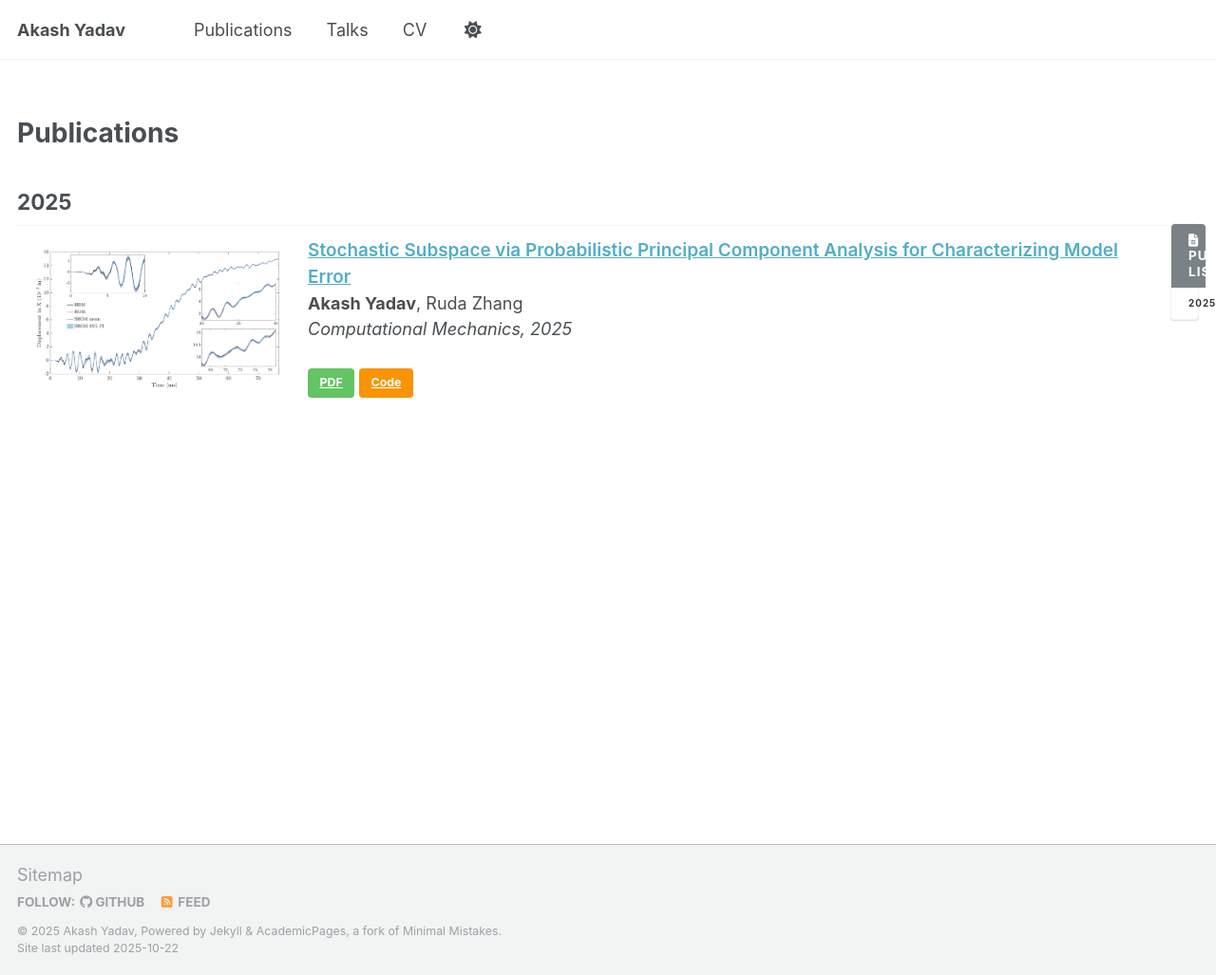
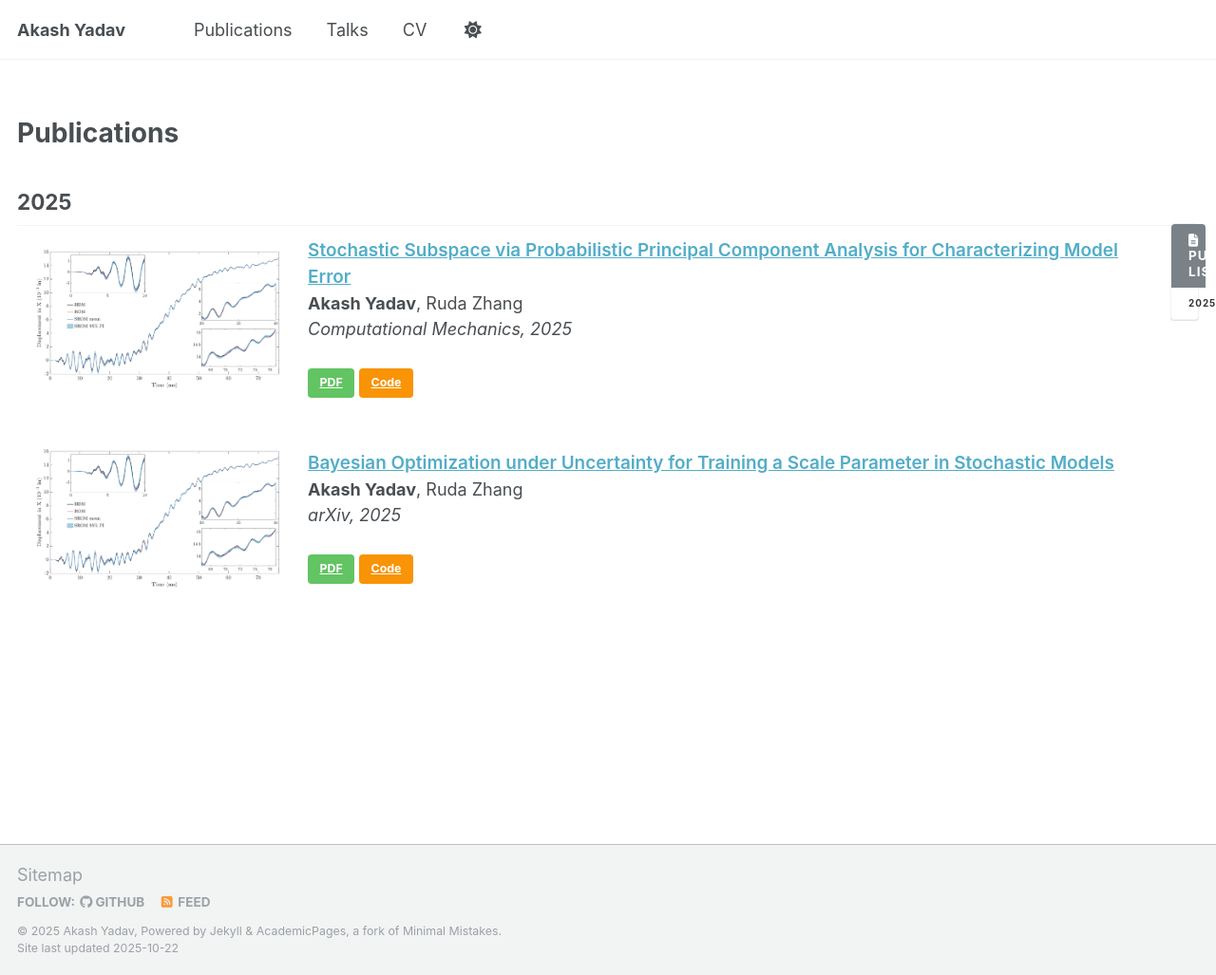
Before and after one commit to akashyadav0210/akashyadav0210.github.io, a Jekyll site: the page built from _pages/publications.md, in a window 1280 px wide and 1027 px high. Shown: the whole window at 95% size. Built offline with Jekyll 4.4.1, drawn with Linux system fonts in a browser that asks for light colours.

Commit message:
Update publications.md

```diff
--- a/_pages/publications.md
+++ b/_pages/publications.md
@@ -31,3 +31,25 @@ toc_sticky: true
    </div>
  </div>
  <br>
+
+  <div class="publication">
+   <link rel="stylesheet" href="/assets/css/my.css">
+   <div class="img"><a href="https://arxiv.org/abs/2510.06439"><img class="img_responsive" src="/images/pub/Prediction_disp.png"></a></div>
+   <div class="text">
+     <div class="title"><a id="SO-BO-scale" href="https://arxiv.org/abs/2510.06439">Bayesian Optimization under Uncertainty for Training a Scale Parameter in Stochastic Models</a></div>
+     <div class="authors"><strong>Akash Yadav</strong>, Ruda Zhang
+     </div>
+     <div>
+       <em>arXiv, 2025</em>
+ <br>
+
+ <br>
+
+       <a class="btn btn--success btn--small" href="https://arxiv.org/abs/2510.06439">PDF</a>
+
+       <a class="btn btn--warning btn--small" href="https://github.com/UQUH/SO-BO-scale">Code</a>
+
+     </div>
+   </div>
+ </div>
+ <br>
```
